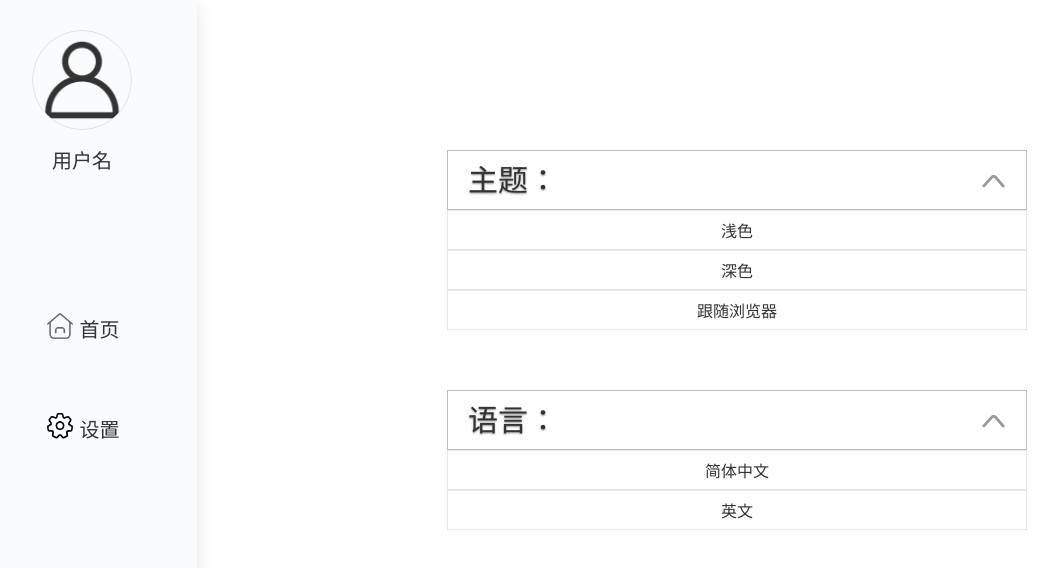
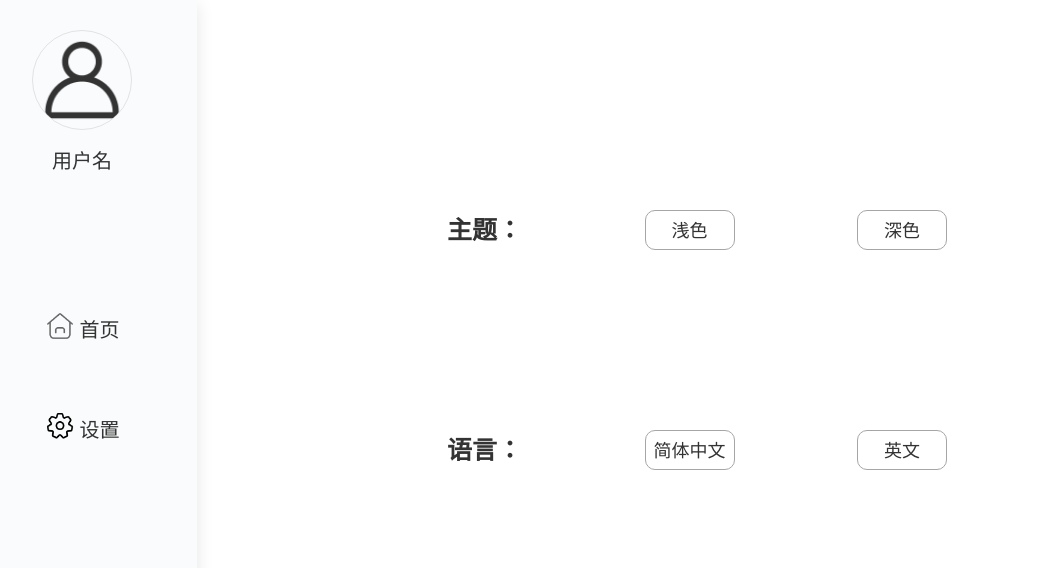
Before and after one commit to shf-ns/blog, a Vue app: page /Setting in a window 1280 px wide. Shown: the top 568 px of the page, without its empty margins (33-1091 px from the left). Built offline with nearby package versions, Linux system fonts and the light colour scheme.

Commit message:
设置相关样式第2版

```diff
--- a/src/pages/Setting/index.vue
+++ b/src/pages/Setting/index.vue
@@ -1,27 +1,32 @@
-<script setup lang="ts" name="Setting"></script>
+<script setup lang="ts" name="Setting">
+import { ref } from 'vue'
+
+
+</script>
 
 <template>
   <div class="box">
     <div class="theme">
-      <div class="title">
-        <span>主题：</span>
-        <img src="/src/assets/箭头 上.png" alt="">
-      </div>
-      <ul class="theme-choose">
-        <li>浅色</li>
-        <li>深色</li>
-        <li>跟随浏览器</li>
-      </ul>
+      <span class="title">主题：</span>
+      <label for="light" class="item">
+        <input type="radio" id="light" style="display: none;">
+        <span>浅色</span>
+      </label>
+      <label for="dark" class="item">
+        <input type="radio" id="dark" style="display: none;">
+        <span>深色</span>
+      </label>
     </div>
     <div class="language">
-      <div class="title">
-        <span>语言：</span>
-        <img src="/src/assets/箭头 上.png" alt="">
-      </div>
-      <ul class="language-choose">
-        <li>简体中文</li>
-        <li>英文</li>
-      </ul>
+      <span class="title">语言：</span>
+      <label for="Chinese" class="item">
+        <input type="radio" id="Chinese" style="display: none;">
+        <span>简体中文</span>
+      </label>
+      <label for="English" class="item">
+        <input type="radio" id="English" style="display: none;">
+        <span>英文</span>
+      </label>
     </div>
   </div>
 </template>
@@ -31,38 +36,38 @@
   display: flex;
   flex-direction: column;
   justify-content: space-around;
-  max-width: 700px;
+  max-width: 500px;
   height: 55vh;
   margin: 100px 200px;
-  text-align: center;
+}
+
+.theme,
+.language {
+  display: flex;
+  justify-content: space-between;
+  align-items: center;
 }
 
 .theme .title,
 .language .title {
-  display: flex;
-  justify-content: space-between;
-  align-items: center;
-  height: 60px;
-  padding: 0 20px;
-  border: 1px solid #bcbdbe;
+  font-size: 25px;
+  font-weight: 600;
 }
 
-.theme .title span,
-.language .title span {
-  font-size: 30px;
-  text-shadow: 0 1px 2px rgba(0, 0, 0, 0.467);
+.theme .item,
+.language .item {
+  width: 90px;
+  height: 40px;
+  border: 1px solid;
+  font-size: 18px;
+  text-align: center;
+  line-height: 40px;
+  border: 1px solid rgb(166, 166, 166);
+  border-radius: 10px;
 }
 
-.theme .title img,
-.language .title img {
-  height: 25px;
-}
-
-.theme-choose li,
-.language-choose li {
-  height: 40px;
-  border: 1px solid #e5e7e9;
-  text-align: center;
-  line-height: 40px;
+.theme .item:hover,
+.language .item:hover {
+  box-shadow: 0 10px 16.4px #d0d3d4;
 }
 </style>
```
Also changed, not shown: src/assets/箭头 上.png (deleted).
